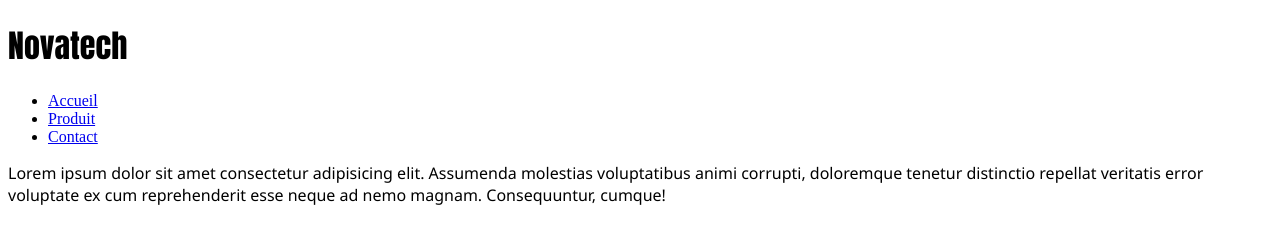
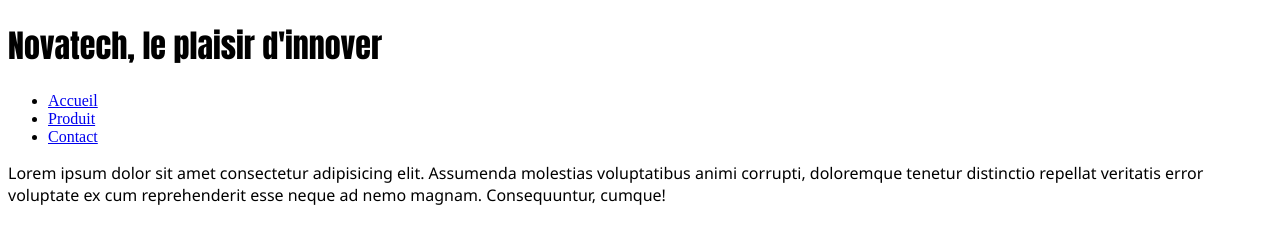
Before and after one commit to max-295/Novatech, a plain HTML site: page index.html in a window 1280 px wide. Drawn offline with Linux system fonts and the light colour scheme.

Commit message:
modif slogan main

```diff
--- a/index.html
+++ b/index.html
@@ -7,7 +7,7 @@
     <title>Novatech - Accueil</title>
 </head>
 <body>
-    <h1>Novatech</h1>
+    <h1>Novatech, le plaisir d'innover</h1>
     <nav>
         <ul>
             <li><a href="#">Accueil</a></li>
```
